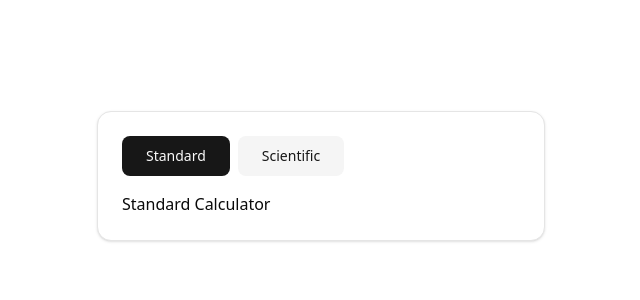
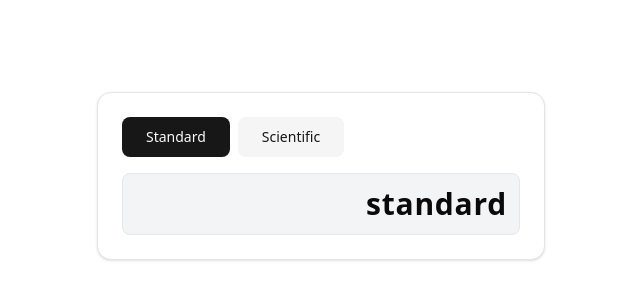
Before and after one commit to dominikw123/portfolio.calculator-app, a React (Vite) app: page / in a window 1280 px wide. Shown: the part 224-524 px from the top of the page, without its empty margins (319-959 px from the left). Built offline with nearby package versions, Linux system fonts and the light colour scheme.

Commit message:
feature: scientific and standard calculator components

```diff
--- a/src/components/ScientificCalculator.tsx
+++ b/src/components/ScientificCalculator.tsx
@@ -1,7 +1,9 @@
+import CalculatorDisplay from "./CalculatorDisplay";
+
 export default function ScientificCalculator() {
   return (
     <div>
-      <h1>Scientific Calculator</h1>
+      <CalculatorDisplay value="scientific" />
     </div>
   );
 }
--- a/src/components/StandardCalculator.tsx
+++ b/src/components/StandardCalculator.tsx
@@ -1,7 +1,9 @@
+import CalculatorDisplay from "./CalculatorDisplay";
+
 export default function StandardCalculator() {
   return (
     <div>
-      <h1>Standard Calculator</h1>
+      <CalculatorDisplay value="standard" />
     </div>
   );
 }
```
